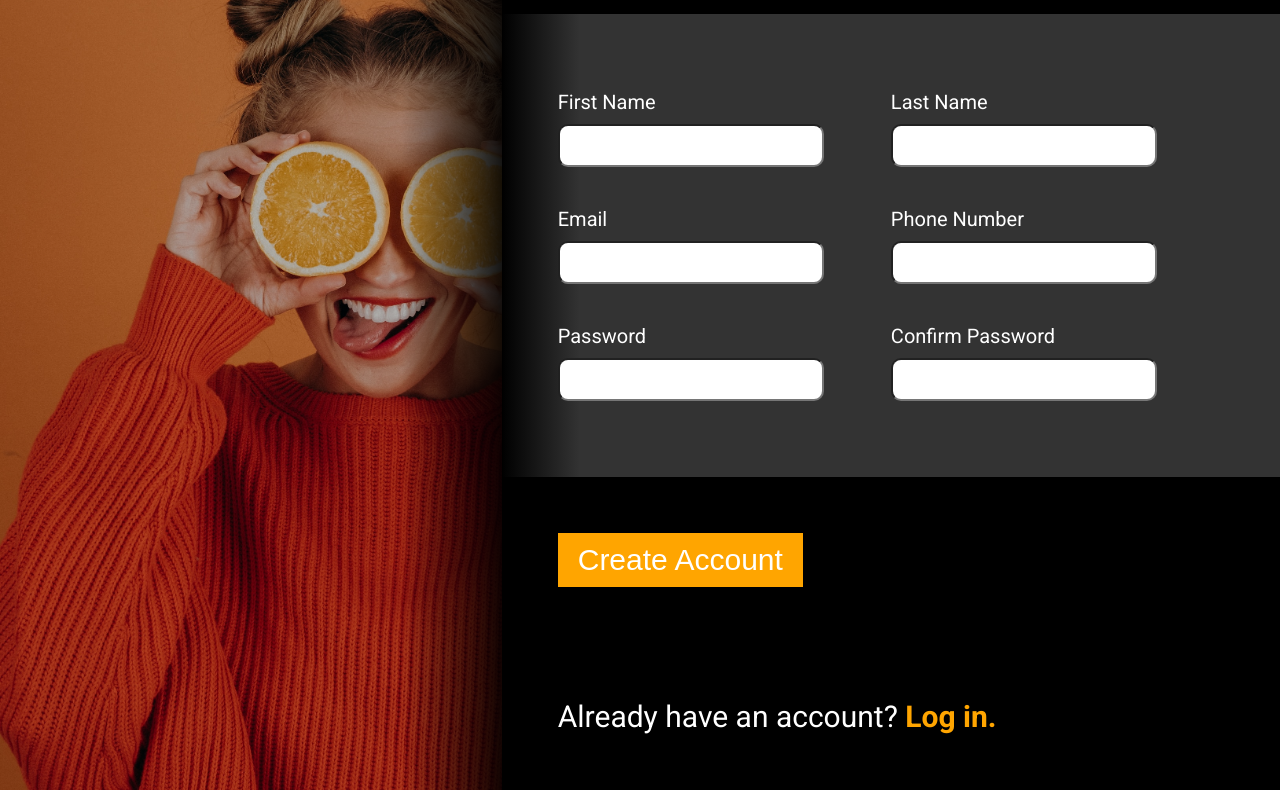
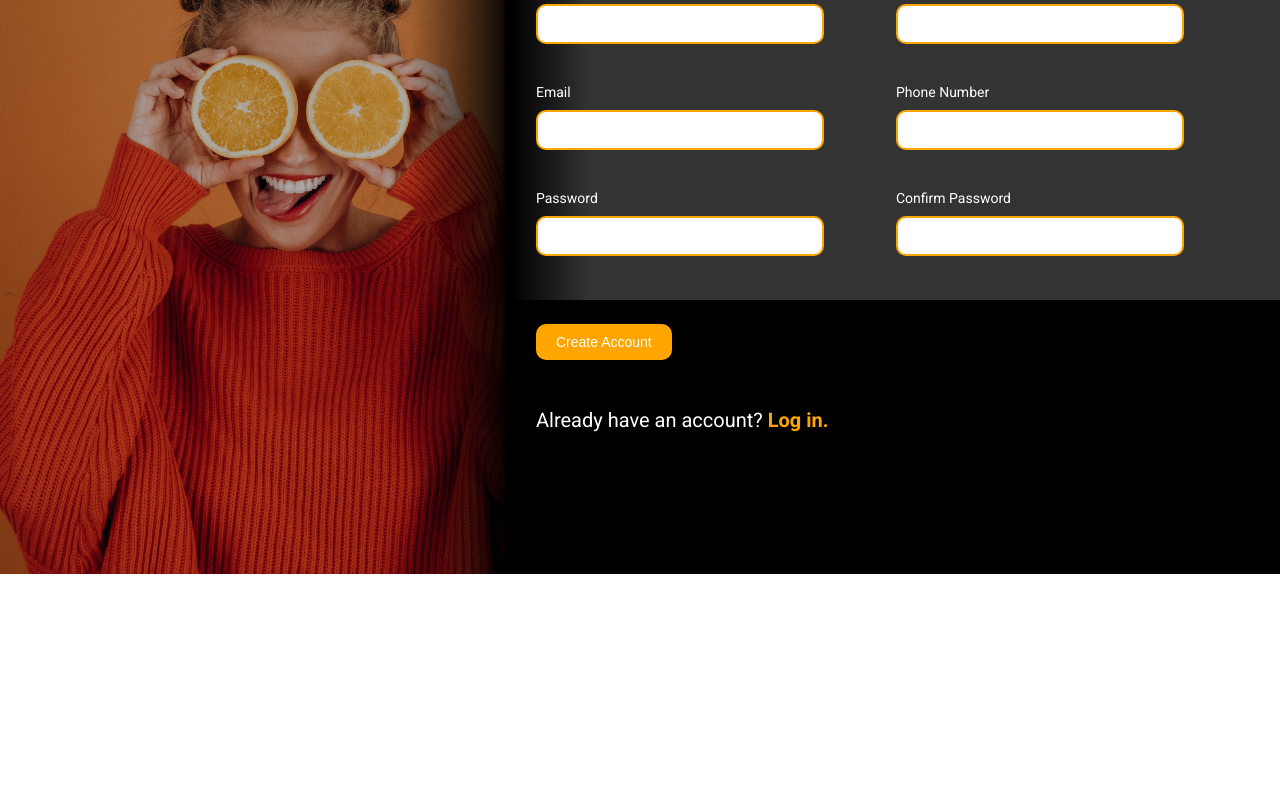
Before and after one commit to mariante0dorescu/Odin-Form, a plain HTML site: page index.html in a window 1280 px wide. Shown: the part 226-1016 px from the top of the page. After the commit the page ends 800 px from the top, so only its background shows below. Drawn offline with Linux system fonts and the light colour scheme.

Commit message:
almost finished

```diff
--- a/style.css
+++ b/style.css
@@ -4,13 +4,16 @@
   --color-base-small-opacity: rgba(0,0,0,0.2);
   --color-base-txt: white;
   --color-btn-bg: orange;
-  --pading-top-bottom: 7vh;
-  --pading-large: 5vh 5vh 0 5vh;
+  --pading-top-bottom: 3vh;
+  --pading-large: 3vh 10vh 0vh 0vh;
   --pading-small: 0 5vh;
   --color-gray-dark: rgb(51, 51, 51);
-  --small-font-size: clamp(1.6rem, calc(1.1rem + 3vw), 2rem);
-  --large-font-size: clamp(3rem, calc(1.6rem + 0.97vw), 4rem);
-  --medium-font-size: clamp(2rem, calc(2.4rem + 2vw), 3rem);
+  /* --small-font-size: clamp(0.6rem, calc(0.8rem + 1vw), 1.8rem);
+  --medium-font-size: clamp(0.8rem, calc(1.2rem + 1vw), 2.4rem);
+  --large-font-size: clamp(1rem, calc(1rem + 1vw), 2.2rem); */
+  --small-font-size: 1rem;
+  --medium-font-size: 1.4rem;
+  --large-font-size: 2rem;
 }
 
 :root.dark{
@@ -128,14 +131,24 @@ a {
 .form-container__input > label{
   margin-bottom: 1rem;
   font-family: inherit;
-  font-size: var(--small-font-size)
+  font-size: var(--medium-font-size);
 }
 
-.form-container__input > input{
+form input{
   font-family: inherit;
   padding: 1rem;
   border-radius: 10px;
-  font-size: 1.6rem;
+  font-size: var(--medium-font-size);
+  border: none;
+  outline: none;
+}
+
+form input:valid{
+  border: 2px solid greenyellow;
+}
+
+form input:invalid{
+  border: 2px solid var(--color-btn-bg);
 }
 
 .submit-button{
@@ -146,6 +159,7 @@ a {
   border: none;
   outline: none;
   cursor: pointer;
+  border-radius: 10px;
 }
 
 
@@ -160,7 +174,12 @@ a {
     max-width: 40vw;
     min-height: 100vh;
     background-position: left;
-    background-image: linear-gradient(to left, var(--color-base-large-opacity) 0%,var(--color-base-small-opacity) 20%), url(./background.jpg);
+    background-image: linear-gradient(
+      to left,
+      var(--color-base-bg) 1%,
+      var(--color-base-large-opacity) 2%,
+      var(--color-base-small-opacity) 20%),
+      url(./background.jpg);
     z-index: 0;
   }
 
```
